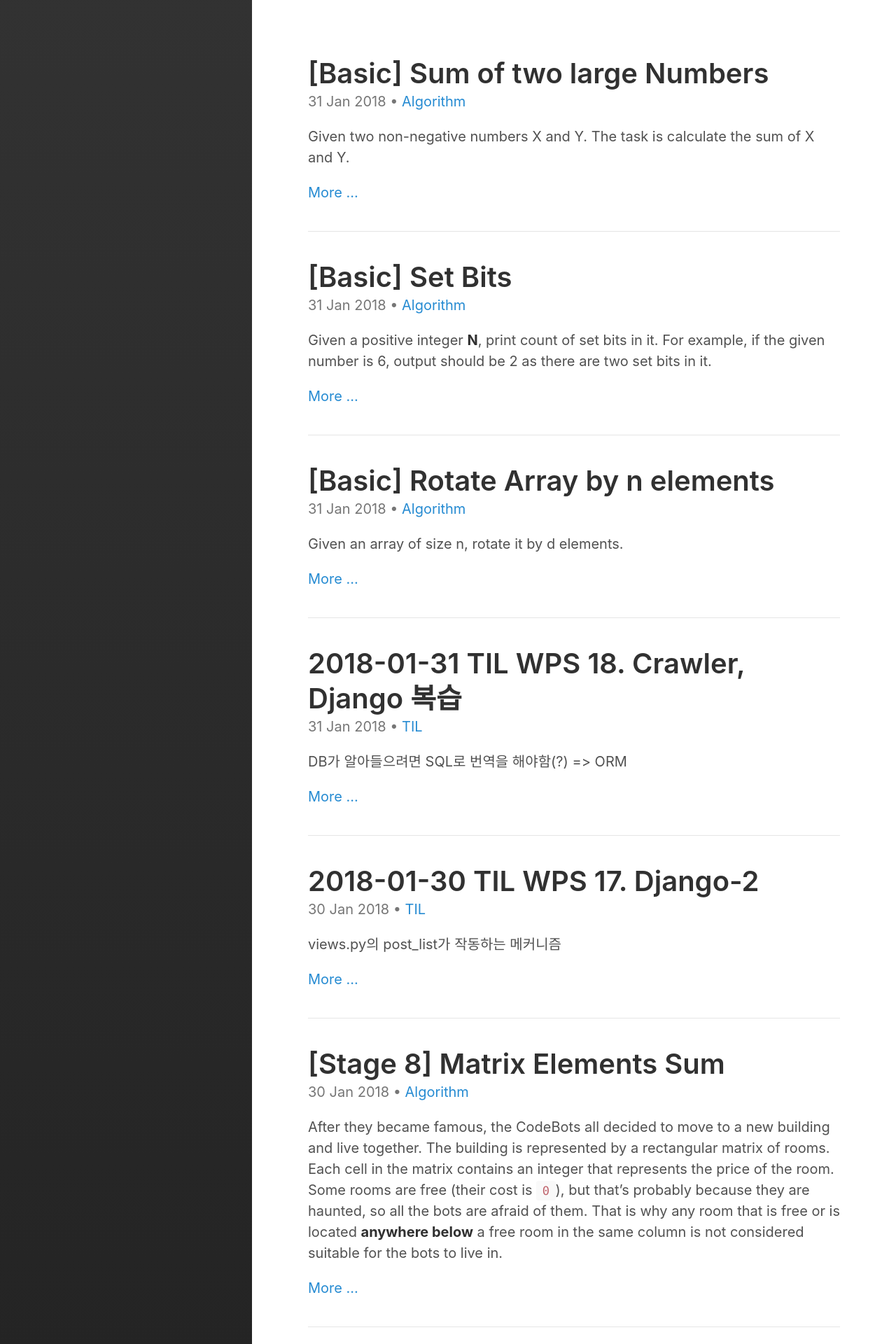
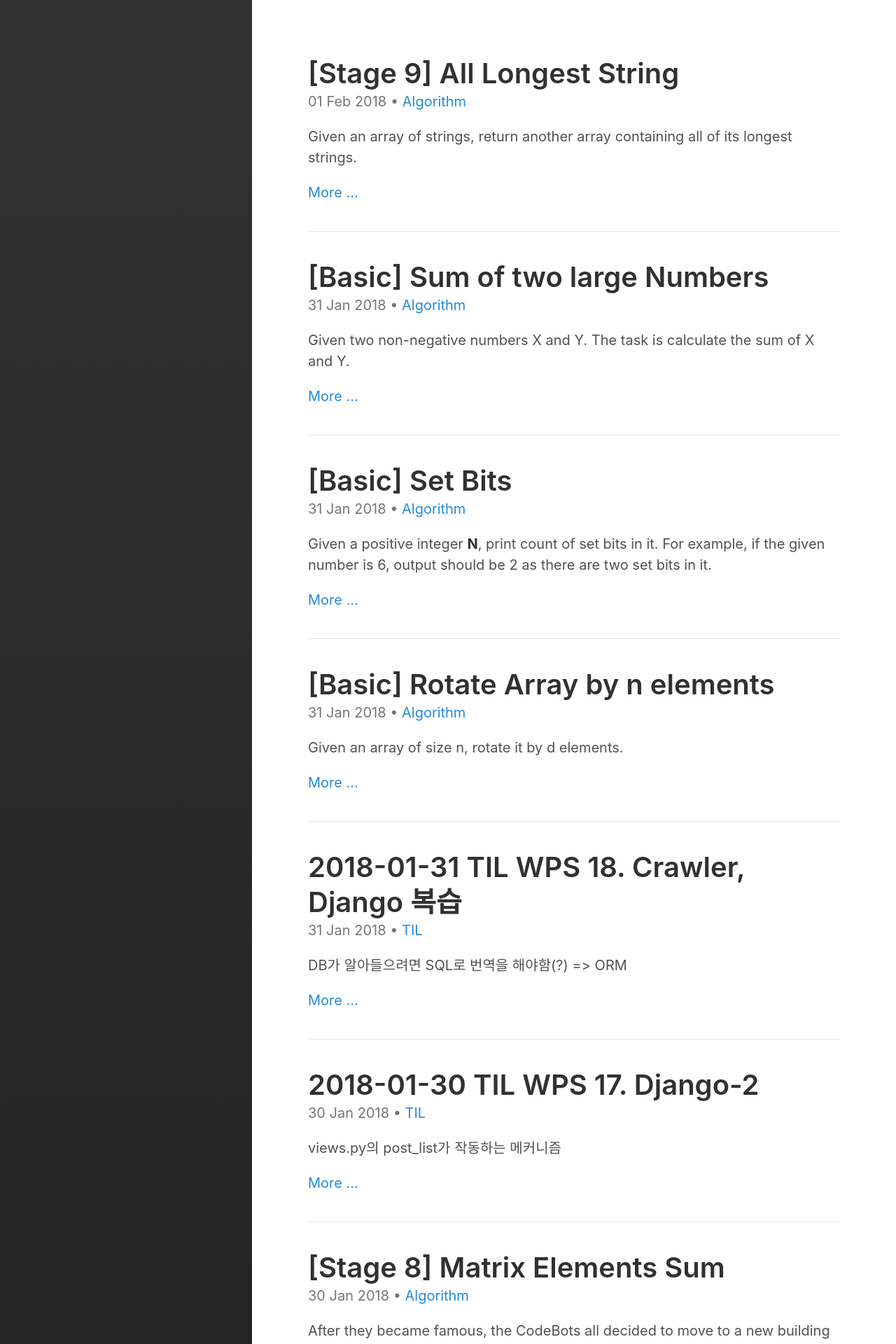
Before and after one commit to Chrisaor/chrisaor.github.com, a Jekyll site: the page built from index.html, in a window 1280 px wide. Shown: the top 1920 px of the page at 70% size. Built offline with Jekyll 4.4.1, drawn with Linux system fonts in a browser that asks for light colours; the list of posts is cut into pages by our own code; part of the change alters nothing that is shown; some of the changed text lies outside the part shown.

Commit message:
Algorithm update

````diff
--- /dev/null
+++ b/_posts/Algorithm/2018-02-01-Algorithm_AllLargestString.md
@@ -0,0 +1,57 @@
+---
+layout: post
+title:  "[Stage 9] All Longest String"
+date:   2018-02-01 10:05:00 +0900
+categories: Algorithm
+---
+
+
+Given an array of strings, return another array containing all of its longest strings.
+
+**Example**
+
+For `inputArray = ["aba", "aa", "ad", "vcd", "aba"]`, the output should be
+`allLongestStrings(inputArray) = ["aba", "vcd", "aba"]`.
+
+**Input/Output**
+
+**[execution time limit] 4 seconds (py3)**
+
+**[input] array.string inputArray**
+
+A non-empty array.
+
+Guaranteed constraints:
+`1 ≤ inputArray.length ≤ 10`,
+`1 ≤ inputArray[i].length ≤ 10`.
+
+**[output] array.string**
+
+Array of the longest strings, stored in the same order as in the `inputArray`.
+
+```python
+def allLongestStrings(inputArray):
+    result = list()
+    max_str_len = 0
+    for i in inputArray:
+        if max_str_len < len(i):
+            max_str_len = len(i)
+
+    for j in inputArray:
+        if len(j) == max_str_len:
+            result.append(j)
+
+    return result
+```
+
+
+**clean code**
+
+```python
+def allLongestStrings(inputArray):
+    m = max(len(s) for s in inputArray)
+    r = [s for s in inputArray if len(s) == m]
+    return r
+```
+
+다음에는 list comprehension을 써보도록 하자!
````
Also changed, not shown: _posts/Algorithm/2018-01-31-Algorithm_SumOfTwoLargeNumbers.md (+0 -1 lines).
